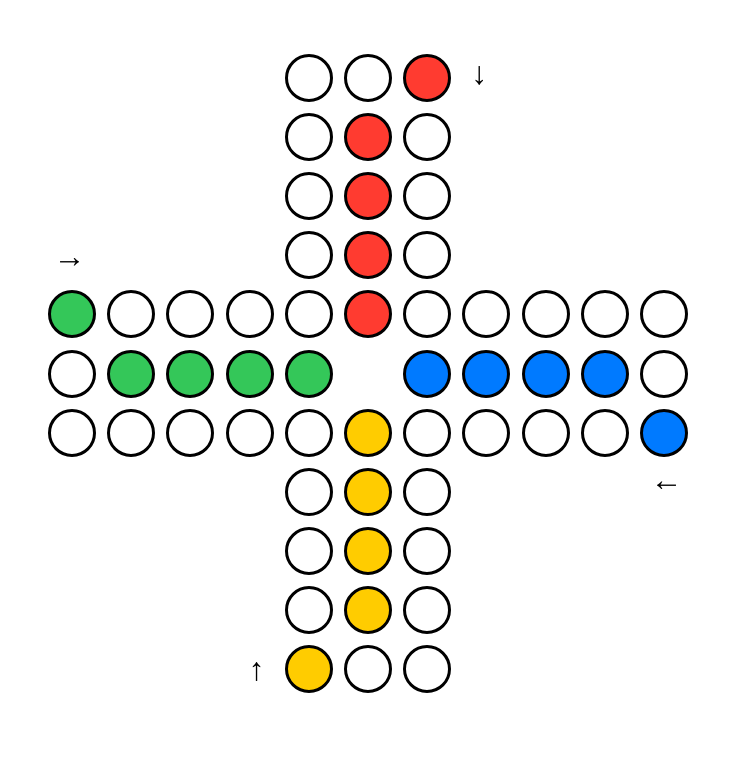
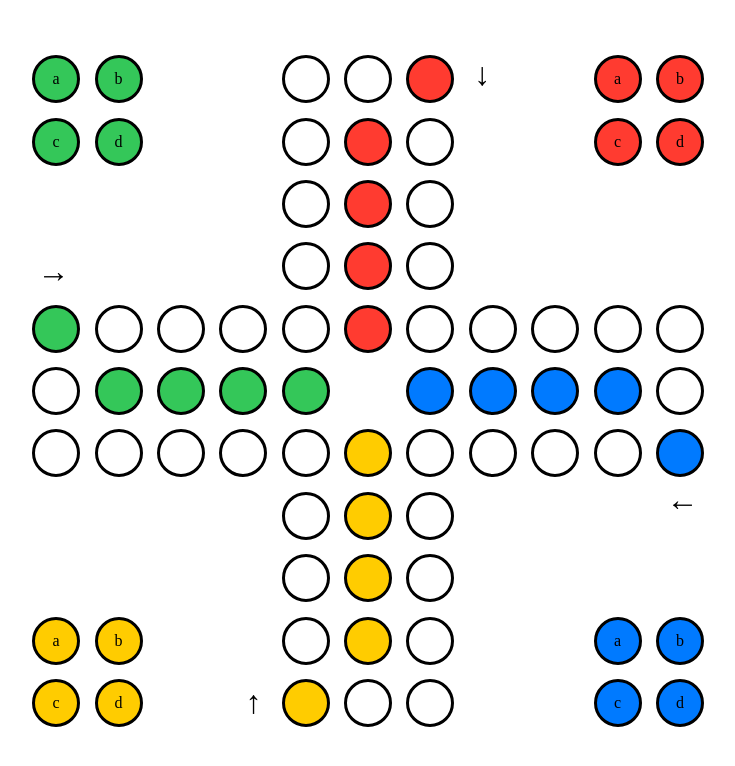
Before and after one commit to pavelruzicka/ludo-client, a Vue app: page / in a window 1280 px wide. Shown: the top 766 px of the page, without its empty margins (272-1007 px from the left). Built offline with nearby package versions, Linux system fonts and the light colour scheme.

Commit message:
feat: default positions

```diff
--- a/src/App.vue
+++ b/src/App.vue
@@ -12,11 +12,37 @@
             ></Field>
           </div>
           <Field
-            v-for="field in fields.slice(5, 9)"
+            v-for="field in fields.slice(5, 7)"
             :special="field.special"
             :start="field.start"
             :key="field.index"
           ></Field>
+
+          <div class="row row--horizontal">
+            <Field special="green" :def="'c'"></Field>
+            <Field special="green" :def="'d'"></Field>
+            <Field empty="true"/>
+            <Field empty="true"/>
+            <Field
+              v-for="field in fields.slice(7, 8)"
+              :special="field.special"
+              :start="field.start"
+              :key="field.index"
+            ></Field>
+          </div>
+
+          <div class="row row--horizontal">
+            <Field special="green" :def="'a'"></Field>
+            <Field special="green" :def="'b'"></Field>
+            <Field empty="true"/>
+            <Field empty="true"/>
+            <Field
+              v-for="field in fields.slice(8, 9)"
+              :special="field.special"
+              :start="field.start"
+              :key="field.index"
+            ></Field>
+          </div>
         </div>
 
         <div class="row row--vertical">
@@ -34,8 +60,36 @@
         </div>
 
         <div class="row row--vertical">
+          <div class="row row--horizontal">
+            <Field
+              v-for="field in fields.slice(10, 11)"
+              :special="field.special"
+              :start="field.start"
+              :key="field.index"
+            ></Field>
+
+            <Field empty="true"/>
+            <Field empty="true"/>
+            <Field special="red" :def="'a'"></Field>
+            <Field special="red" :def="'b'"></Field>
+          </div>
+
+          <div class="row row--horizontal">
+            <Field
+              v-for="field in fields.slice(11, 12)"
+              :special="field.special"
+              :start="field.start"
+              :key="field.index"
+            ></Field>
+
+            <Field empty="true"/>
+            <Field empty="true"/>
+            <Field special="red" :def="'c'"></Field>
+            <Field special="red" :def="'d'"></Field>
+          </div>
+
           <Field
-            v-for="field in fields.slice(10, 14)"
+            v-for="field in fields.slice(12, 14)"
             :special="field.special"
             :start="field.start"
             :key="field.index"
@@ -83,12 +137,39 @@
               :key="field.index"
             ></Field>
           </div>
+
           <Field
-            v-for="field in fields.slice(30, 34).reverse()"
+            v-for="field in fields.slice(32, 34).reverse()"
             :special="field.special"
             :start="field.start"
             :key="field.index"
           ></Field>
+
+          <div class="row row--horizontal">
+            <Field special="yellow" :def="'a'"></Field>
+            <Field special="yellow" :def="'b'"></Field>
+            <Field empty="true"/>
+            <Field empty="true"/>
+            <Field
+              v-for="field in fields.slice(31, 32)"
+              :special="field.special"
+              :start="field.start"
+              :key="field.index"
+            ></Field>
+          </div>
+
+          <div class="row row--horizontal">
+            <Field special="yellow" :def="'c'"></Field>
+            <Field special="yellow" :def="'d'"></Field>
+            <Field empty="true"/>
+            <Field empty="true"/>
+            <Field
+              v-for="field in fields.slice(30, 31)"
+              :special="field.special"
+              :start="field.start"
+              :key="field.index"
+            ></Field>
+          </div>
         </div>
 
         <div class="row row--vertical">
@@ -114,12 +195,39 @@
               :key="field.index"
             ></Field>
           </div>
+
           <Field
-            v-for="field in fields.slice(25, 29)"
+            v-for="field in fields.slice(25, 27)"
             :special="field.special"
             :start="field.start"
             :key="field.index"
           ></Field>
+
+          <div class="row row--horizontal">
+            <Field
+              v-for="field in fields.slice(27, 28)"
+              :special="field.special"
+              :start="field.start"
+              :key="field.index"
+            ></Field>
+            <Field empty="true"/>
+            <Field empty="true"/>
+            <Field special="blue" :def="'a'"></Field>
+            <Field special="blue" :def="'b'"></Field>
+          </div>
+
+          <div class="row row--horizontal">
+            <Field
+              v-for="field in fields.slice(28, 29)"
+              :special="field.special"
+              :start="field.start"
+              :key="field.index"
+            ></Field>
+            <Field empty="true"/>
+            <Field empty="true"/>
+            <Field special="blue" :def="'c'"></Field>
+            <Field special="blue" :def="'d'"></Field>
+          </div>
         </div>
       </div>
     </div>
@@ -139,6 +247,7 @@ export default {
   },
 
   created() {
+    // fields
     this.fields = Array(40).fill({ occupied: 0, special: null, start: false });
 
     this.fields[0] = { occupied: 0, special: "green", start: true };
--- a/src/components/Field.vue
+++ b/src/components/Field.vue
@@ -1,19 +1,28 @@
 <template>
-  <div
-    class="field"
-    :class="[special ? `field--${special}` : null, empty ? `field--empty` : null, start ? `field--start` : null]"
-  ></div>
+  <div class="field">
+    <div
+      class="circle"
+      :class="[
+        special ? `circle--${special}` : null,
+        empty ? `circle--empty` : null,
+        start ? `circle--start` : null
+      ]"
+    >{{ def }}</div>
+  </div>
 </template>
 
 <script>
 export default {
   name: "field",
-  props: ["empty", "special", "start"]
+  props: ["empty", "special", "start", "def"]
 };
 </script>
 
 <style lang="sass">
 .field
+  padding: .45rem
+
+.circle
   width: 3rem
   height: 3rem
   border: .2rem solid black
@@ -22,7 +31,6 @@ export default {
   justify-content: center
   align-items: center
   border-radius: 50%
-  margin: .35rem
 
   &--empty
     border-color: transparent
@@ -33,6 +41,7 @@ export default {
     justify-content: center
     align-items: center
     font-size: 2rem
+    font-weight: bold
     width: 3rem
     height: 3rem
     position: relative
@@ -41,19 +50,19 @@ export default {
   &--green
     background: rgb(52, 199, 89)
 
-    &.field--start
+    &.circle--start
       transform: rotate(90deg)
 
   &--red
     background: rgb(255, 59, 48)
 
-    &.field--start
+    &.circle--start
       transform: rotate(180deg)
 
   &--blue
     background: rgb(0, 122, 255)
 
-    &.field--start
+    &.circle--start
       transform: rotate(270deg)
 
   &--yellow
```
